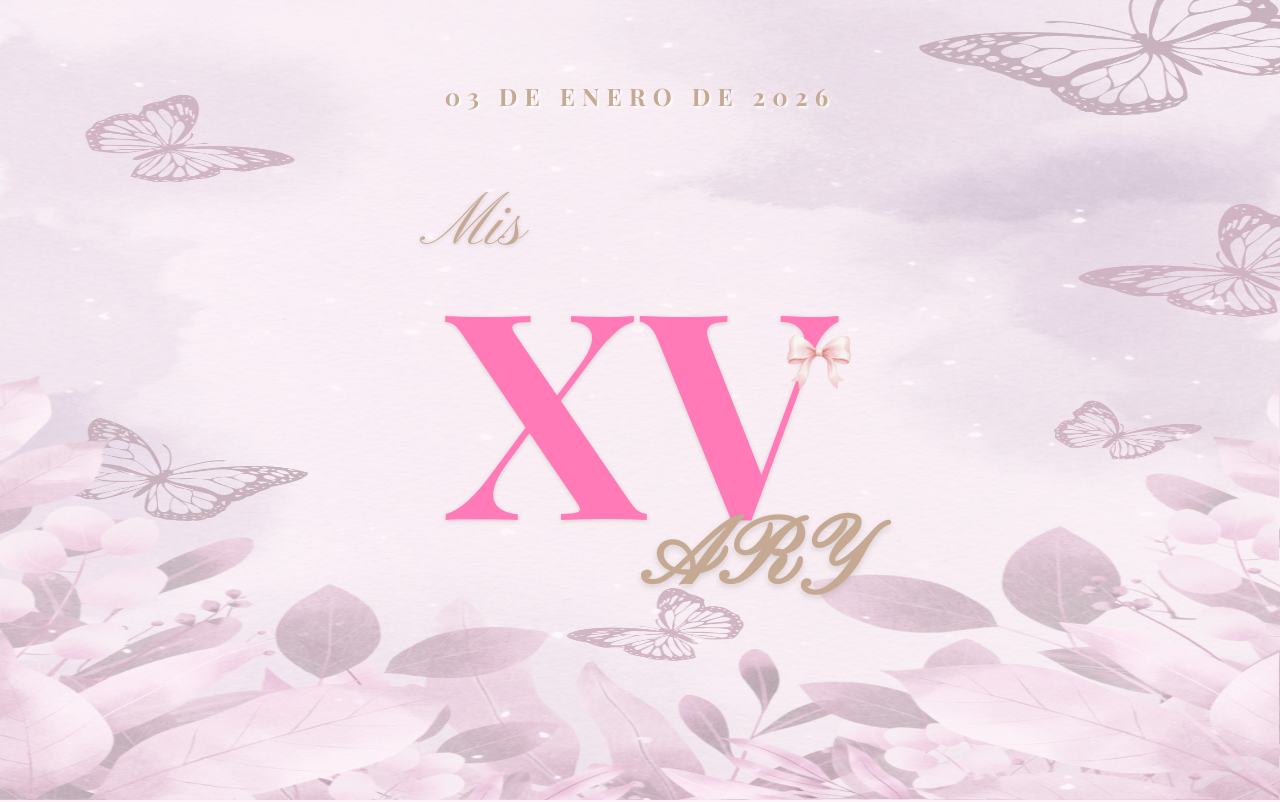
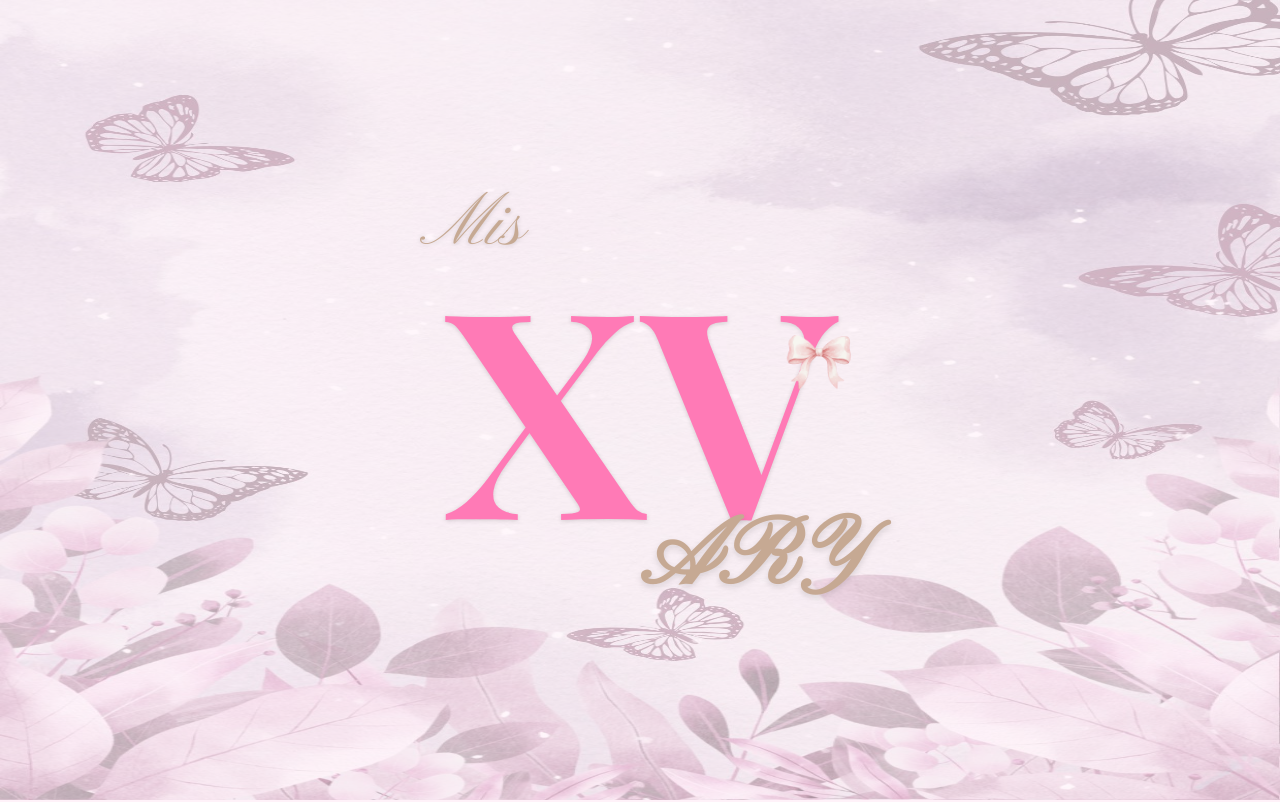
Before and after one commit to Tinchomay/invitacion_next, a Next.js app: page / in a window 1280 px wide. Shown: the top 802 px of the page. Built offline with nearby package versions, Linux system fonts and the light colour scheme.

Commit message:
ajustes 1.5

```diff
--- a/src/components/Hero.tsx
+++ b/src/components/Hero.tsx
@@ -47,14 +47,13 @@ export default function Hero() {
       </div>
 
       {/* --- Fecha (Ahora Arriba) --- */}
-      <motion.div
+      {/* <motion.div
         className="absolute top-12 z-10 font-serif text-lg tracking-[0.3em] text-brand-gold md:top-20 md:text-2xl font-bold uppercase"
-        // Añadimos una sombra de texto blanca usando estilos en línea
         style={{ textShadow: "2px 2px 2px  rgba(255, 255, 255, 0.9)" }}
         variants={itemVariants}
       >
         03 de Enero de 2026
-      </motion.div>
+      </motion.div> */}
 
       {/* --- Texto Principal (Centrado) --- */}
       <motion.div
```
